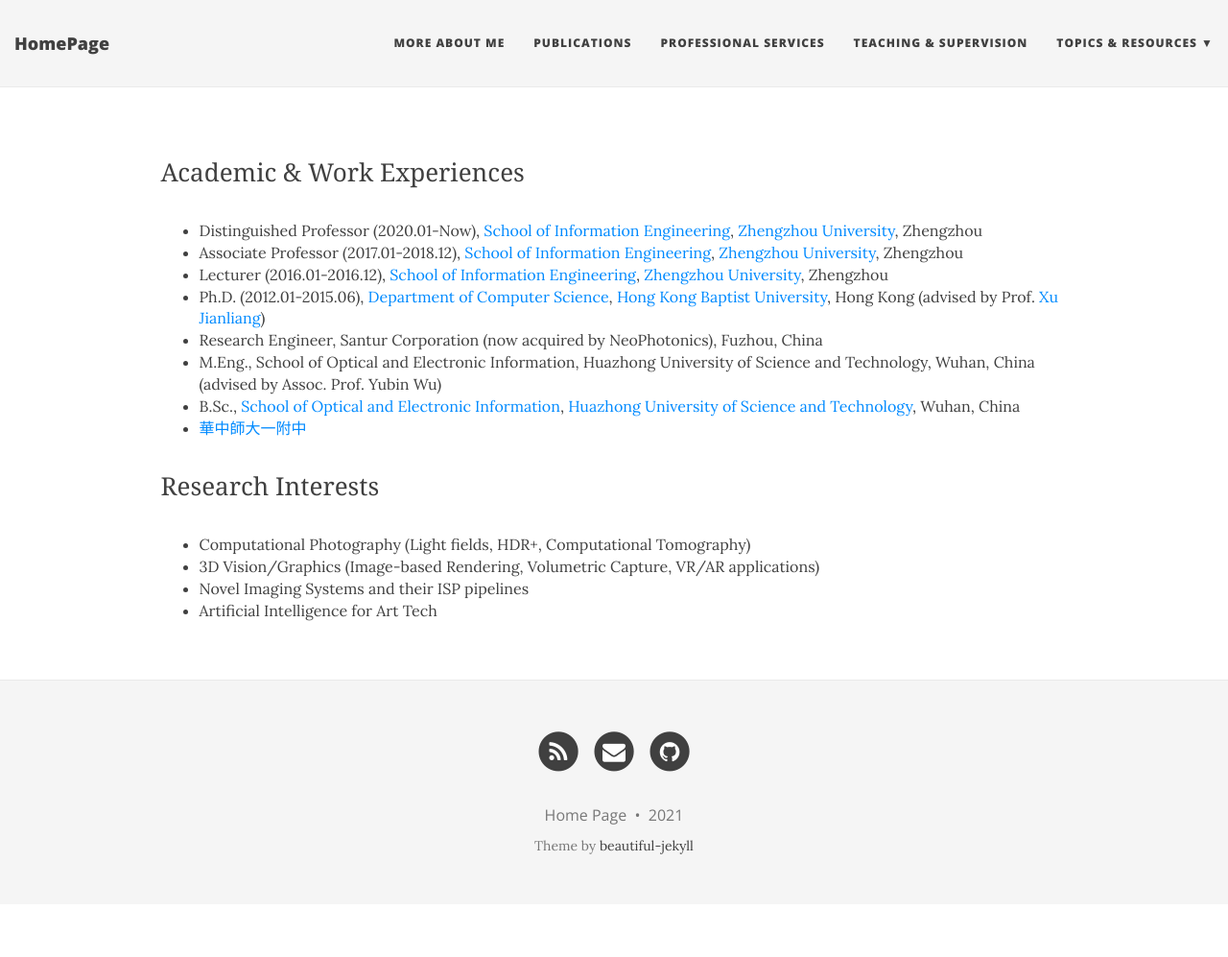
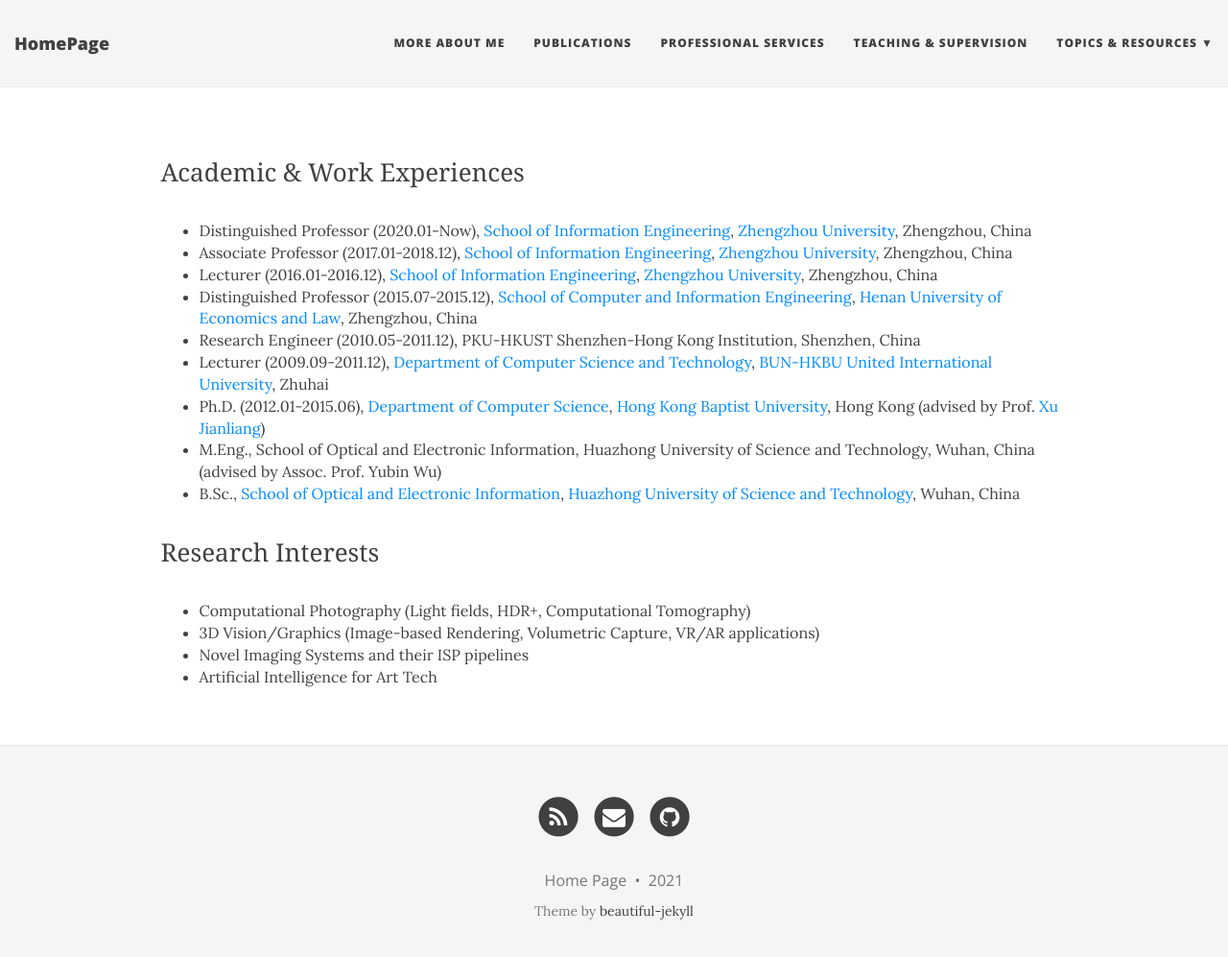
Before and after one commit to zzudb/zzudb.github.io, a Jekyll site: the page built from pages/aboutme.md, in a window 1280 px wide and 1010 px high. Shown: the top 997 px of the window at 96% size. Built offline with Jekyll 4.4.1, drawn with Linux system fonts in a browser that asks for light colours; nearby versions of some CDN libraries; our own code applies the rules of GitHub Pages for plain Markdown files.

Commit message:
Update aboutme.md

```diff
--- a/pages/aboutme.md
+++ b/pages/aboutme.md
@@ -1,14 +1,15 @@
 
 <p><span style="font-family:georgia,serif;"><span style="font-size:26px;">Academic & Work Experiences</span></span></p>
 
-- Distinguished Professor (2020.01-Now), [School of Information Engineering](https://xg.zzu.edu.cn/), [Zhengzhou University](https://www.zzu.edu.cn/), Zhengzhou
-- Associate Professor (2017.01-2018.12), [School of Information Engineering](https://xg.zzu.edu.cn/), [Zhengzhou University](https://www.zzu.edu.cn/), Zhengzhou
-- Lecturer (2016.01-2016.12), [School of Information Engineering](https://xg.zzu.edu.cn/), [Zhengzhou University](https://www.zzu.edu.cn/), Zhengzhou
+- Distinguished Professor (2020.01-Now), [School of Information Engineering](https://xg.zzu.edu.cn/), [Zhengzhou University](https://www.zzu.edu.cn/), Zhengzhou, China
+- Associate Professor (2017.01-2018.12), [School of Information Engineering](https://xg.zzu.edu.cn/), [Zhengzhou University](https://www.zzu.edu.cn/), Zhengzhou, China
+- Lecturer (2016.01-2016.12), [School of Information Engineering](https://xg.zzu.edu.cn/), [Zhengzhou University](https://www.zzu.edu.cn/), Zhengzhou, China
+- Distinguished Professor (2015.07-2015.12), [School of Computer and Information Engineering](http://cs.huel.edu.cn/), [Henan University of Economics and Law](http://www.huel.edu.cn/), Zhengzhou, China
+- Research Engineer (2010.05-2011.12), PKU-HKUST Shenzhen-Hong Kong Institution, Shenzhen, China
+- Lecturer (2009.09-2011.12), [Department of Computer Science and Technology](http://comp.hkbu.edu.hk/), [BUN-HKBU United International University](http://www.hkbu.edu.hk/), Zhuhai
 - Ph.D. (2012.01-2015.06), [Department of Computer Science](http://comp.hkbu.edu.hk/), [Hong Kong Baptist University](http://www.hkbu.edu.hk/), Hong Kong (advised by Prof. [Xu Jianliang](https://www.comp.hkbu.edu.hk/~xujl))
-- Research Engineer, Santur Corporation (now acquired by NeoPhotonics), Fuzhou, China
 - M.Eng., School of Optical and Electronic Information, Huazhong University of Science and Technology, Wuhan, China (advised by Assoc. Prof. Yubin Wu)
 - B.Sc., [School of Optical and Electronic Information](http://oei.hust.edu.cn/), [Huazhong University of Science and Technology](http://www.hust.edu.cn/), Wuhan, China
-- [華中師大一附中](http://www.hzsdyfz.com.cn/Category_1/Index.aspx)
 
 <p><span style="font-family:georgia,serif;"><span style="font-size:26px;">Research Interests</span></span></p>
 
```
